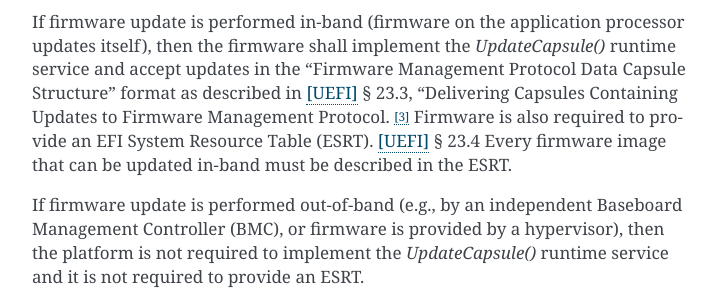
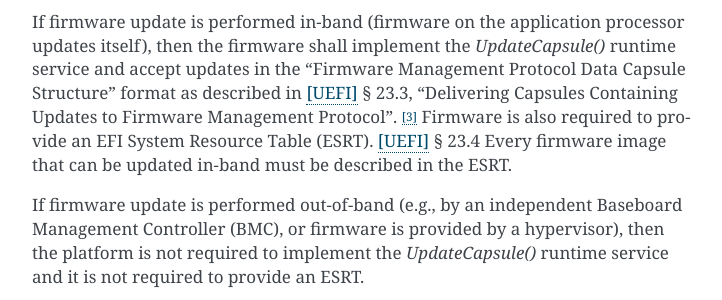
Before and after one commit to ARM-software/ebbr, a Sphinx documentation site: the page built from source/chapter2-uefi.rst, in a window 1280 px wide and 900 px high, scrolled down 10445 px. Shown: the part 179-479 px from the top of the window, without its empty margins (388-1110 px from the left). Built offline with Sphinx 7.4.7, drawn with Linux system fonts in a browser that asks for light colours.

Commit message:
trivial: fix missing quotation mark
Signed-off-by: Vincent Stehlé <vincent.stehle@arm.com>

```diff
--- a/source/chapter2-uefi.rst
+++ b/source/chapter2-uefi.rst
@@ -506,7 +506,7 @@ EBBR platforms are required to implement either an in-band or an out-of-band fir
 If firmware update is performed in-band (firmware on the application processor updates itself),
 then the firmware shall implement the `UpdateCapsule()` runtime service and accept updates in the
 "Firmware Management Protocol Data Capsule Structure" format as described in [UEFI]_ § 23.3,
-"Delivering Capsules Containing Updates to Firmware Management Protocol.  [#FMPNote]_
+"Delivering Capsules Containing Updates to Firmware Management Protocol".  [#FMPNote]_
 Firmware is also required to provide an EFI System Resource Table (ESRT). [UEFI]_ § 23.4
 Every firmware image that can be updated in-band must be described in the ESRT.
 
```
